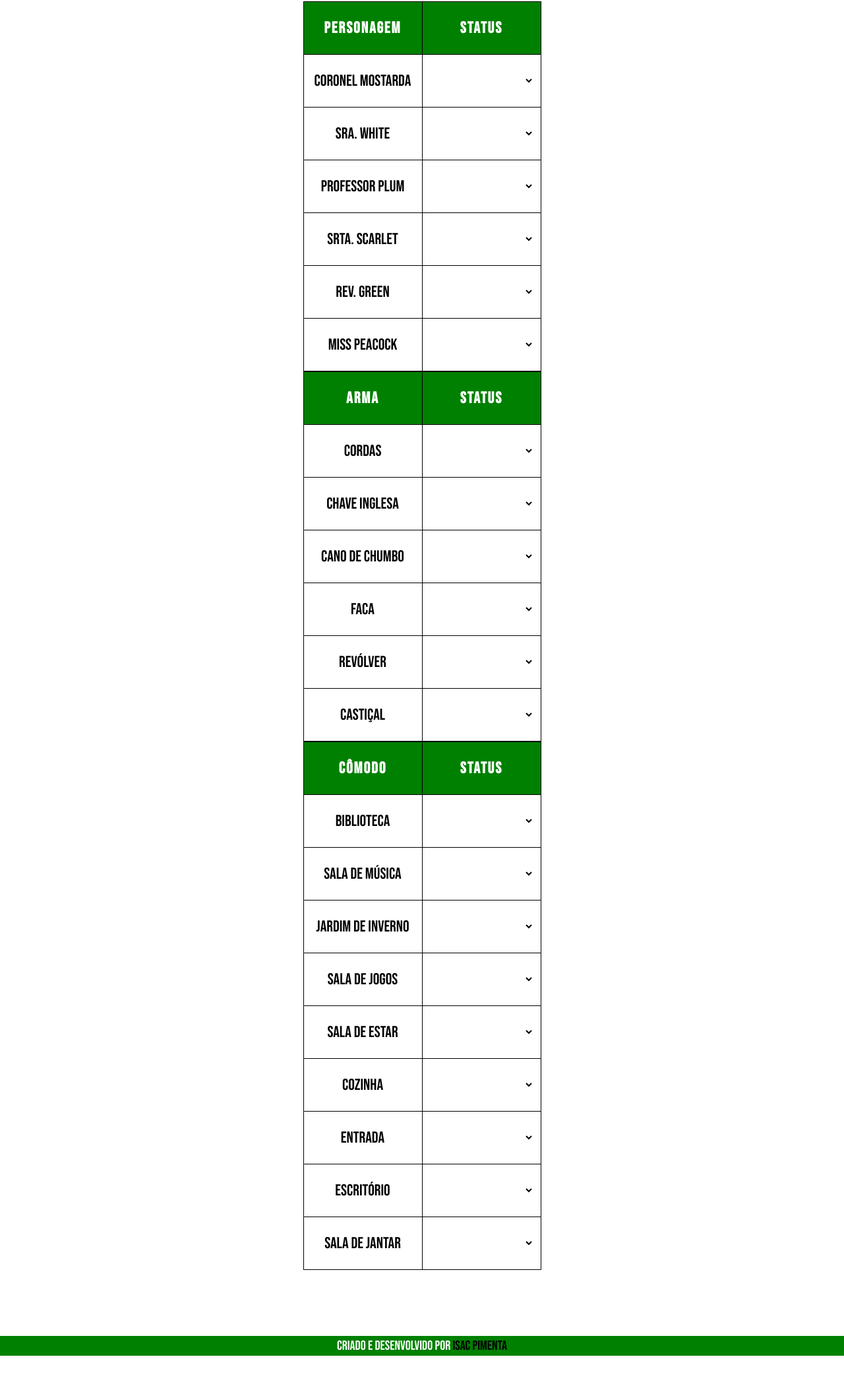
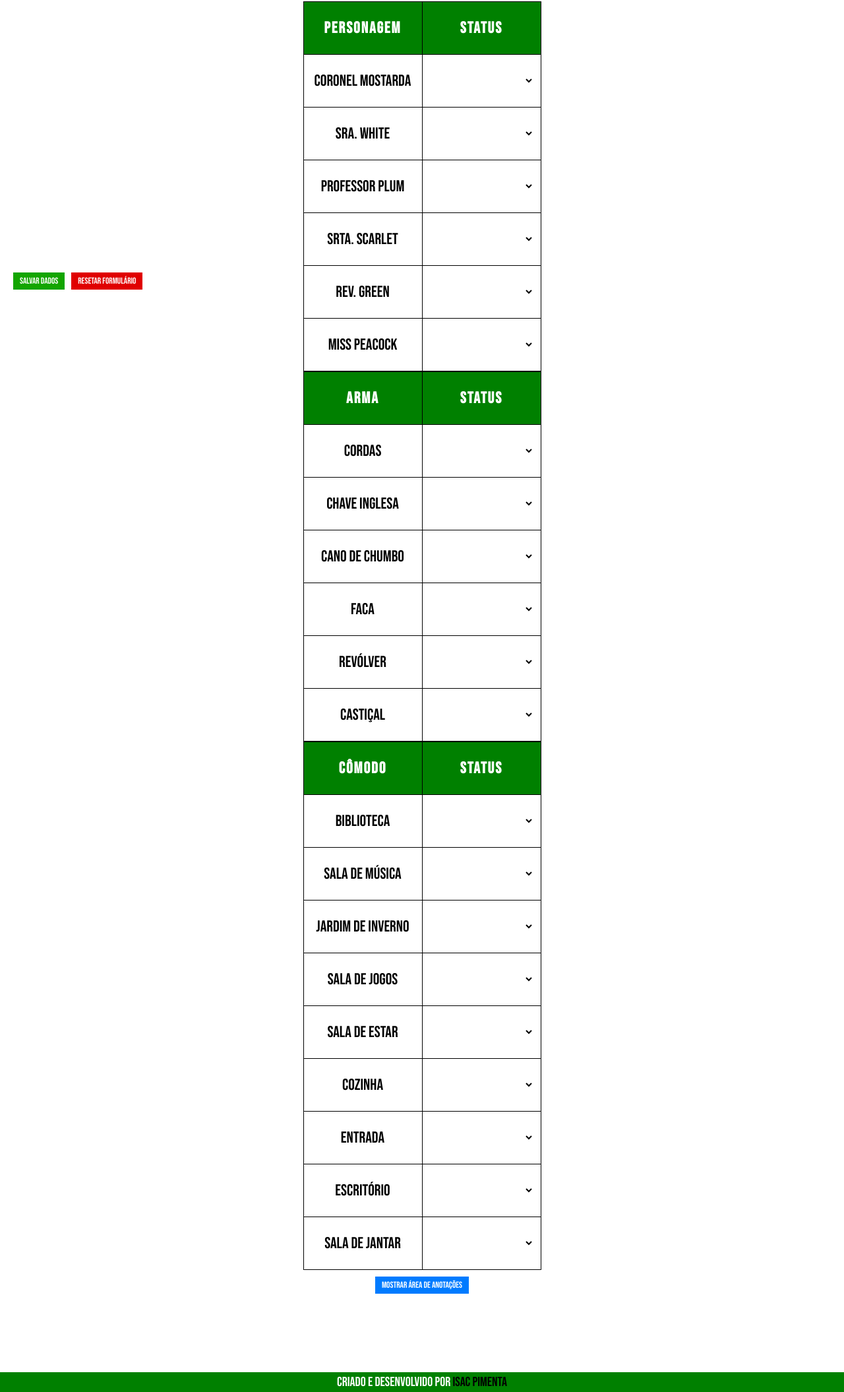
Before and after one commit to isacpimenta/clue, a plain HTML site: page index.html in a window 1280 px wide. Shown: the part 341-2451 px from the top of the page at 66% size. Before the commit the page ends 2396 px from the top, so only its background shows below. Drawn offline with Linux system fonts and the light colour scheme.

Commit message:
ainda virá atualizações

```diff
--- a/index.html
+++ b/index.html
@@ -10,6 +10,7 @@
 <body>
     <main>
         <img src="logo.png" alt="Logo do CLUE">
+        <form id="clueForm">
             <table>
                 <thead>
                     <tr>
@@ -80,7 +81,6 @@
                     </tr>
                 </tbody>
             </table>
-
             <table>
                 <thead>
                     <tr>
@@ -151,7 +151,6 @@
                     </tr>
                 </tbody>
             </table>
-
             <table>
                 <thead>
                     <tr>
@@ -252,10 +251,92 @@
                     </tr>
                 </tbody>
             </table>
+        </form>
+
+        <!-- Botão para exibir a área de anotações -->
+        <button type="button" class="show-note-btn" onclick="toggleNoteArea()">Mostrar Área de Anotações</button>
+
+        <!-- Área de anotações oculta -->
+        <div class="note-area" id="noteArea">
+            <textarea id="userNotes" rows="5" cols="50" placeholder="Digite suas anotações aqui..."></textarea>
+        </div>
+        <br>
+        <div class="buttons-container">
+            <button type="button" class="save-btn" onclick="saveData()">Salvar Dados</button>
+            <button type="button" class="reset-btn" onclick="resetForm()">Resetar Formulário</button>
+        </div>
 </main>
 
 <footer>
     <p>Criado e Desenvolvido por <a href="https://github.com/isacpimenta">Isac Pimenta</a></p>
 </footer>
+
+<script>
+    // Função para mostrar ou esconder a área de anotações
+    function toggleNoteArea() {
+        var noteArea = document.getElementById("noteArea");
+        if (noteArea.style.display === "none" || noteArea.style.display === "") {
+            noteArea.style.display = "block";
+        } else {
+            noteArea.style.display = "none";
+        }
+    }
+
+    // Função para salvar os dados no localStorage
+    function saveData() {
+        // Salva o estado das seleções dos formulários
+        const selects = document.querySelectorAll('select');
+        selects.forEach((select, index) => {
+            localStorage.setItem(`select${index}`, select.value);
+        });
+
+        // Salva as anotações
+        const notes = document.getElementById("userNotes").value;
+        localStorage.setItem("notes", notes);
+    }
+
+    // Função para carregar os dados salvos
+    function loadData() {
+        // Carrega as seleções salvas
+        const selects = document.querySelectorAll('select');
+        selects.forEach((select, index) => {
+            const savedValue = localStorage.getItem(`select${index}`);
+            if (savedValue) {
+                select.value = savedValue;
+            }
+        });
+
+        // Carrega as anotações salvas
+        const savedNotes = localStorage.getItem("notes");
+        if (savedNotes) {
+            document.getElementById("userNotes").value = savedNotes;
+        }
+    }
+
+    // Função para resetar o formulário e limpar os dados do localStorage
+    function resetForm() {
+        // Reseta o formulário
+        document.getElementById("clueForm").reset();
+
+        // Limpa os valores dos selects
+        const selects = document.querySelectorAll('select');
+        selects.forEach(select => {
+            select.value = "";
+        });
+
+        // Limpa o conteúdo das anotações
+        document.getElementById("userNotes").value = "";
+
+        // Remove os dados do localStorage
+        localStorage.removeItem("notes");
+
+        selects.forEach((select, index) => {
+            localStorage.removeItem(`select${index}`);
+        });
+    }
+
+    // Carrega os dados ao carregar a página
+    window.onload = loadData;
+</script>
 </body>
 </html>
--- a/style.css
+++ b/style.css
@@ -75,6 +75,61 @@ a{
     color: black;
 }
 
+textarea {
+    text-indent: 5px;
+    padding: 5px;
+}
+
+.note-area {
+    display: none;
+    margin-top: 20px;
+    padding: 10px;
+    border: 1px solid #ccc;
+    background-color: #f9f9f9;
+}
+.show-note-btn {
+    margin-top: 10px;
+    background-color: #007bff;
+    color: white;
+    padding: 5px 10px;
+    border: none;
+    cursor: pointer;
+}
+.show-note-btn:hover {
+    background-color: #0056b3;
+}
+
+.save-btn {
+    background-color: #13a500;
+    color: white;
+    padding: 5px 10px;
+    border: none;
+    cursor: pointer;
+}
+.save-btn:hover {
+    background-color: #0b5a00;
+}
+
+.reset-btn {
+    background-color: #e00000;
+    color: white;
+    padding: 5px 10px;
+    border: none;
+    cursor: pointer;
+}
+.reset-btn:hover {
+    background-color: #a10000
+}
+
+.buttons-container {
+    position: fixed;
+    bottom: 20px;
+    left: 20px;
+    z-index: 9999;
+    display: flex;
+    gap: 10px;
+}
+
 @media (max-width: 768px) {
     img {
         max-width: 400px;
```
Lines whose indentation alone changed are shown as unchanged.
